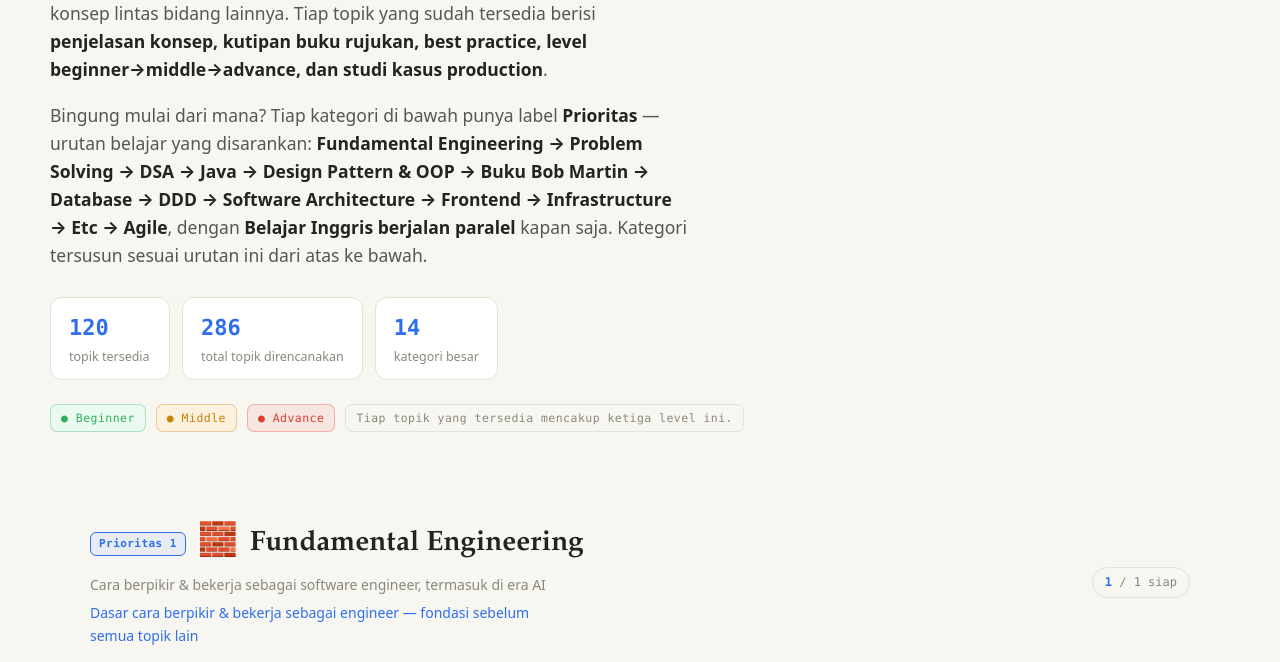
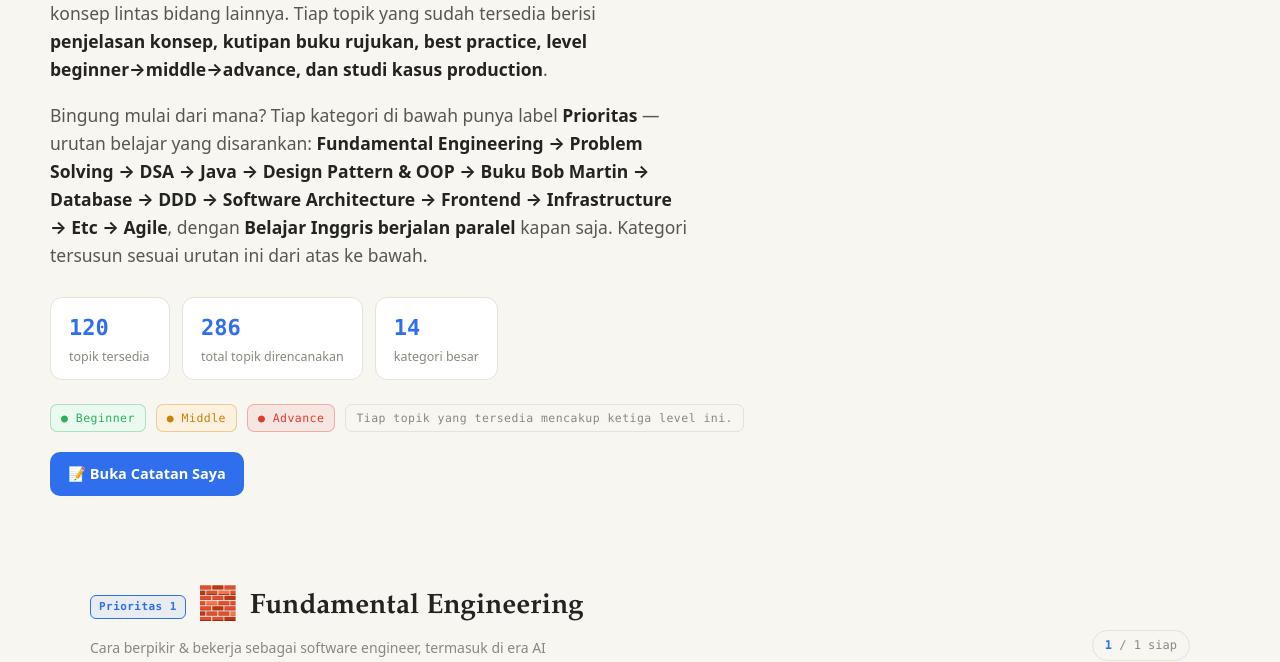
Before and after one commit to jovinodiandra/materi-belajar, a plain HTML site: page index.html in a window 1280 px wide. Shown: the part 376-1038 px from the top of the page. Drawn offline with Linux system fonts and the light colour scheme.

Commit message:
Add entry point link to the new Catatan page from the homepage

```diff
--- a/index.html
+++ b/index.html
@@ -289,6 +289,26 @@
             color: #e23b2e;
             border-color: #e23b2e55 !important;
             background: rgba(226, 59, 46, .08)
+        }
+
+        .notes-cta {
+            display: inline-flex;
+            align-items: center;
+            gap: 8px;
+            margin-top: 20px;
+            font-family: var(--sans);
+            font-size: 14.5px;
+            font-weight: 600;
+            color: #fff;
+            background: var(--accent);
+            border-radius: 10px;
+            padding: 10px 18px;
+            text-decoration: none;
+            white-space: nowrap
+        }
+
+        .notes-cta:hover {
+            background: var(--accent-dim)
         }
 
         main {
@@ -580,6 +600,8 @@
             <span class="t-advance">● Advance</span>
             <span style="color:var(--muted)">Tiap topik yang tersedia mencakup ketiga level ini.</span>
         </div>
+
+        <a class="notes-cta" href="catatan/index.html">📝 Buka Catatan Saya</a>
     </div>
 
     <div class="wrap" id="catsRoot"></div>
```
